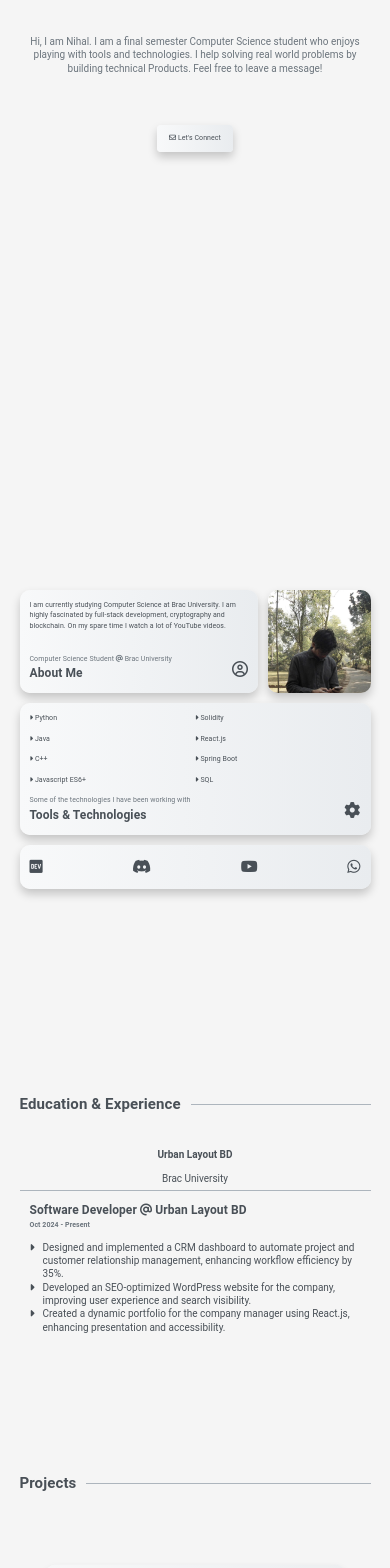
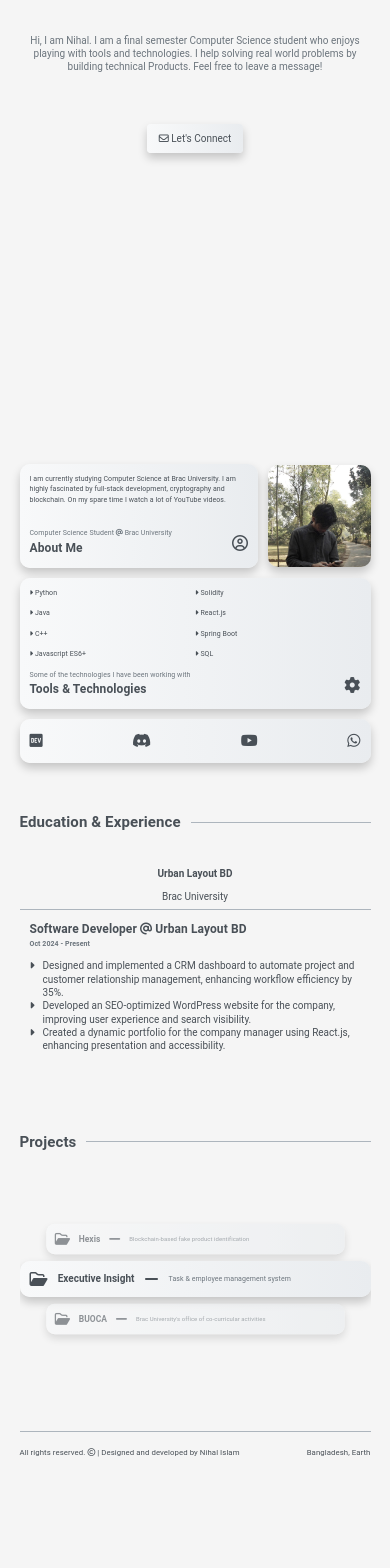
Before and after one commit to nihalislam01/Nihal, a React (Create React App) app: page / in a window 390 px wide. Shown: the part 400-1968 px from the top of the page. After the commit the page ends 1873 px from the top, so only its background shows below. Built offline with nearby package versions, Linux system fonts and the light colour scheme.

Commit message:
version1.1.2: height adjustment for smaller screen

```diff
--- a/src/components/Intro.js
+++ b/src/components/Intro.js
@@ -22,7 +22,7 @@ export default function Intro() {
             </motion.div>
             <motion.div initial="hidden" animate={isInView ? "visible" : "hidden"} variants={bottomFadeUp} custom={0.4}>
                 <Button href="mailto:nihalislam2@gmail.com" target="_blank" rel="noopener noreferrer" className="crate email">
-                    <Typography><i className="fa-regular fa-envelope"></i> Let's Connect</Typography>
+                    <Typography variant="h5"><i className="fa-regular fa-envelope"></i> Let's Connect</Typography>
                 </Button>
             </motion.div>
         </Box>
--- a/src/index.css
+++ b/src/index.css
@@ -30,7 +30,8 @@ code {
 }
 
 .section-container {
-    width: clamp(320px, 70%, 1440px);
+    max-width: 1000px;
+    width: 70%;
 }
 
 .crate {
--- a/src/styles/About.css
+++ b/src/styles/About.css
@@ -126,7 +126,7 @@
 
 @media only screen and (max-width: 767px) {
     .about {
-        min-height: 70vh;
+        padding: 20px 0px;
     }
     .about .row-one .about-me-motion {
         width: 70%;
--- a/src/styles/Experience.css
+++ b/src/styles/Experience.css
@@ -29,15 +29,9 @@
     margin-top: 0.2vw;
 }
 
-@media only screen and (max-width: 1024px) {
-    .experience-and-education {
-        min-height: 40vh;
-    }
-}
-
 @media only screen and (max-width: 767px) {
     .experience-and-education {
-        min-height: 30vh;
+        padding: 20px 0px;
     }
     .experience-and-education .experience-container {
         display: flex;
--- a/src/styles/Project.css
+++ b/src/styles/Project.css
@@ -31,6 +31,11 @@
         padding-top: 100px;
     }
 }
+@media only screen and (max-width: 767px) {
+    .project {
+        padding: 20px 0px;
+    }
+}
 @media only screen and (max-width: 425px) {
     .carousel {
         height: 250px;
```
